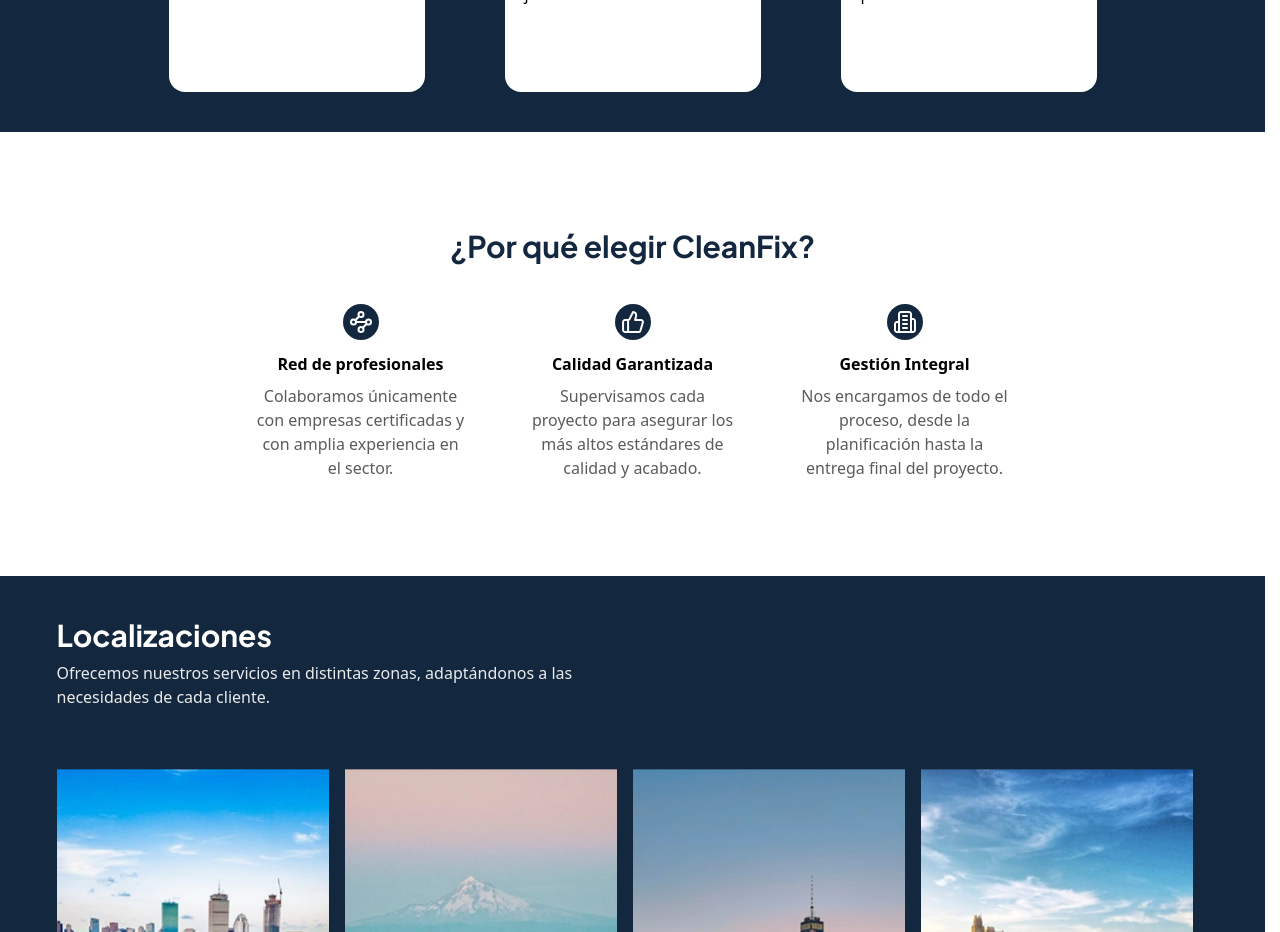
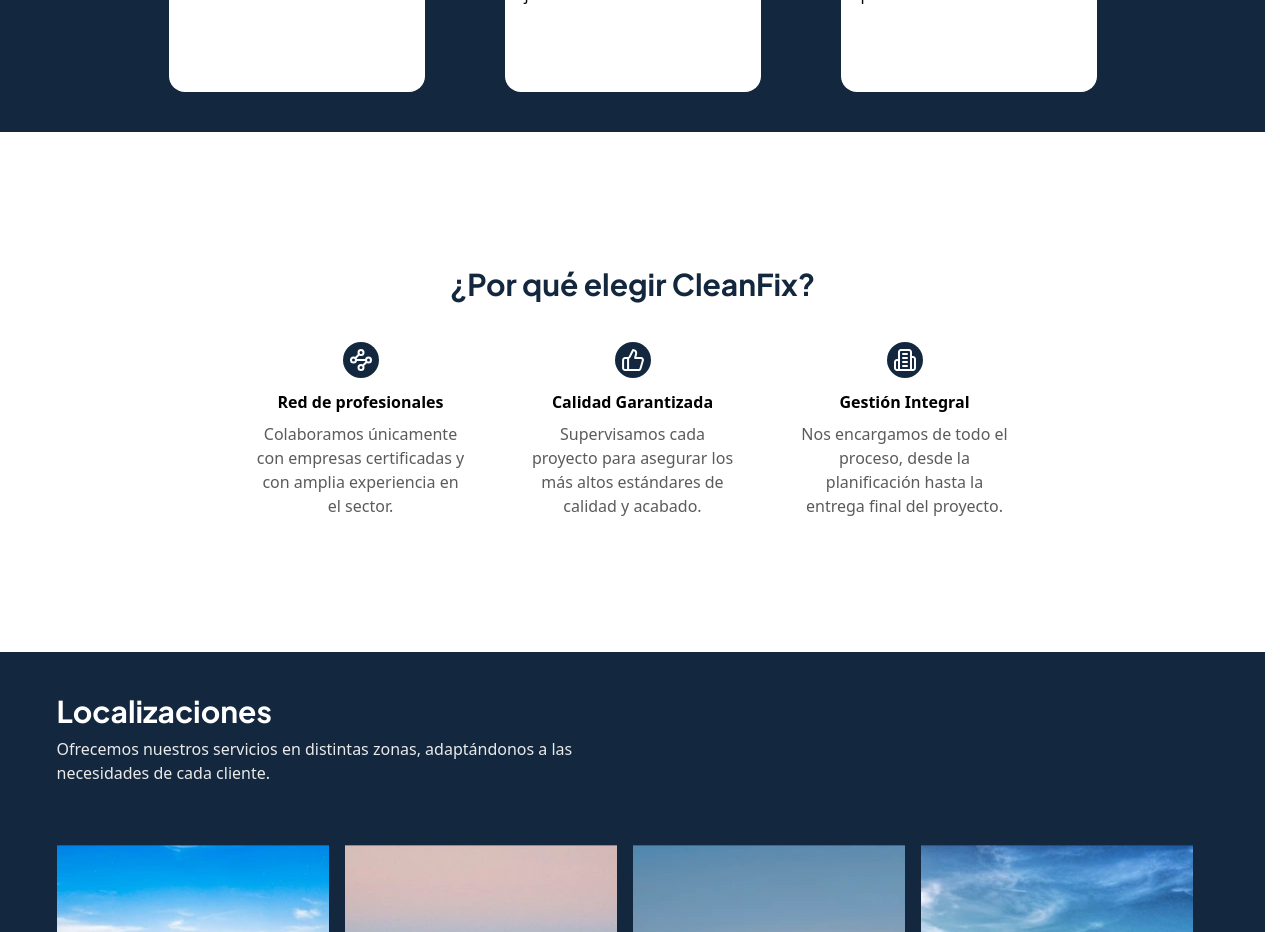
Before and after one commit to hdhdhdhdxd/CleanFix-SummerCamp2025, an Angular app in the folder CleanFix-frontend/: page /home in a window 1280 px wide. Shown: the part 2100-3032 px from the top of the page. Built offline with nearby package versions, Linux system fonts and the light colour scheme; a web font is replaced by a local one.

Commit message:
feat: ajusta el diseño de la sección "¿Por qué elegir CleanFix?" y mejora la transición del encabezado

```diff
--- a/CleanFix-frontend/src/app/ui/pages/home/components/why-us-section/why-us-section.html
+++ b/CleanFix-frontend/src/app/ui/pages/home/components/why-us-section/why-us-section.html
@@ -1,4 +1,4 @@
-<section class="flex flex-col gap-10 py-24">
+<section class="flex flex-col justify-center gap-10 py-15 lg:h-130">
   <header class="text-center">
     <h1 class="text-3xl font-bold text-primary-500">¿Por qué elegir CleanFix?</h1>
   </header>
--- a/CleanFix-frontend/src/app/ui/shared/header/header.html
+++ b/CleanFix-frontend/src/app/ui/shared/header/header.html
@@ -1,5 +1,5 @@
 <header
-  class="fixed z-10 flex w-screen items-center justify-between overflow-hidden px-10 py-5 transition-all duration-300"
+  class="fixed z-10 flex w-screen items-center justify-between overflow-hidden px-10 py-5 transition-colors duration-300"
   [class]="isScrolled() ? 'bg-primary-500' : 'bg-transparent'"
 >
   <nav>
```
